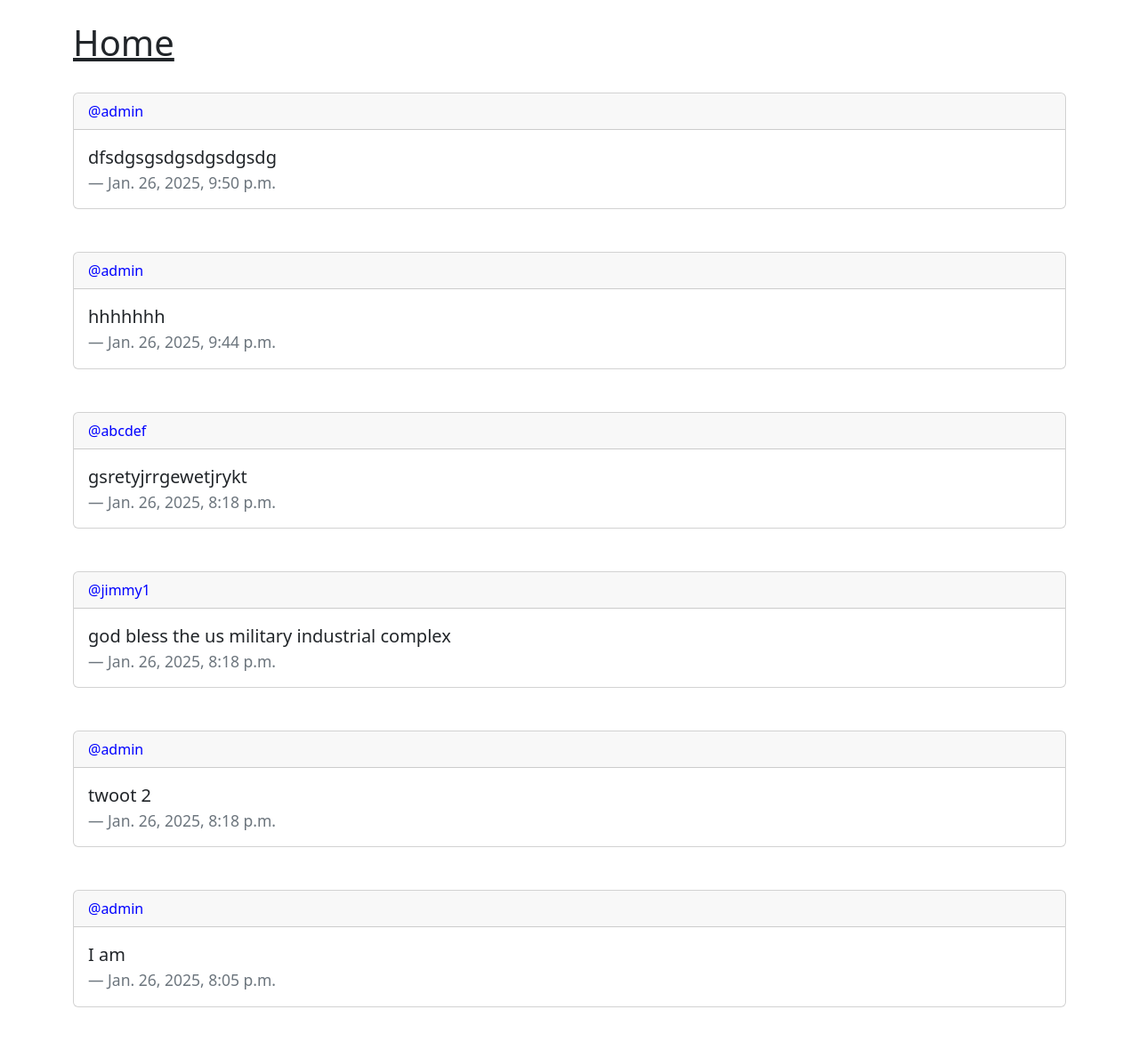
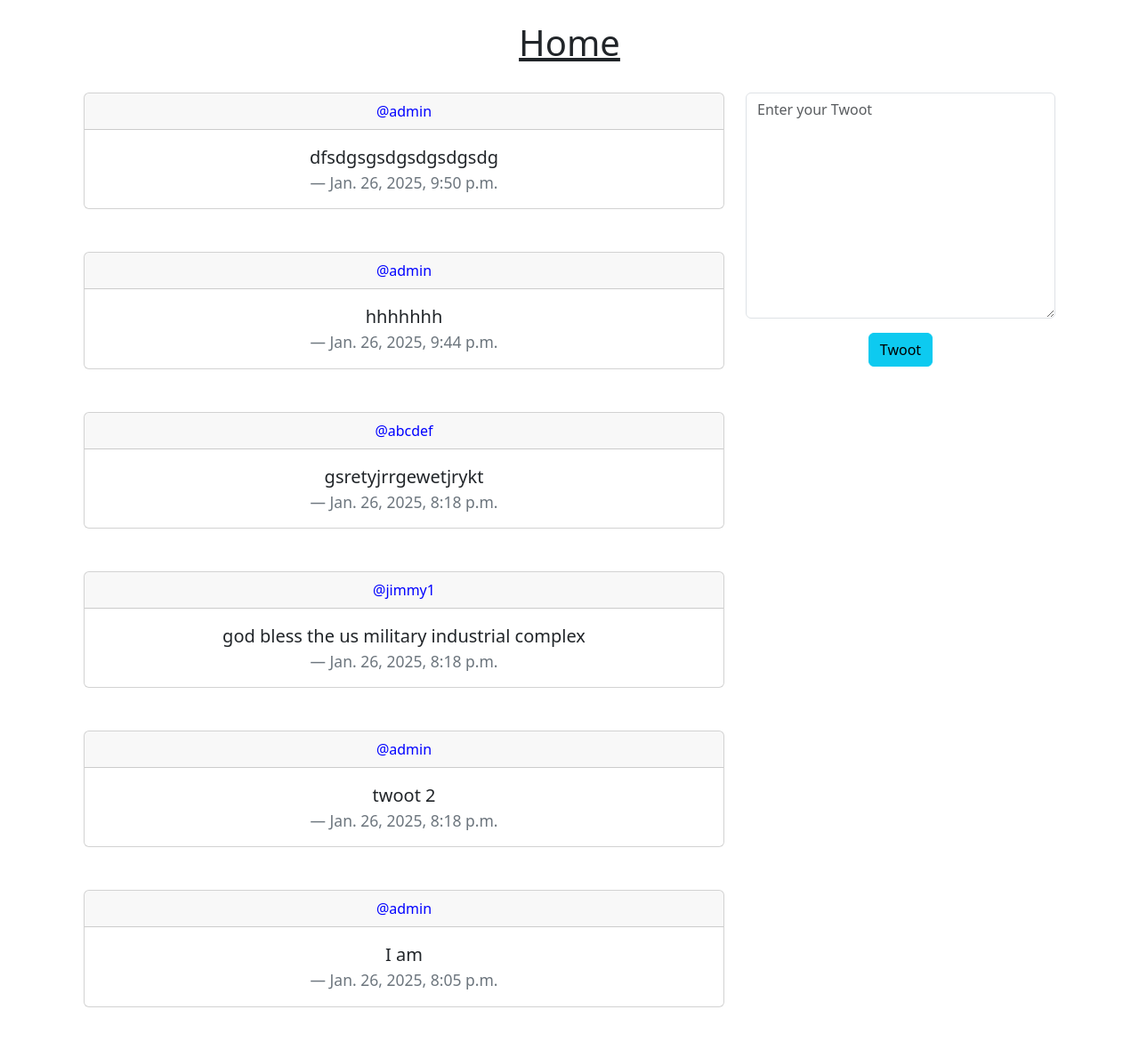
Before and after one commit to hdsjejgh/Twotter, a Django app: page / in a window 1280 px wide. Shown: the part 56-1236 px from the top of the page at 89% size. Run offline with Django 5.2, Linux system fonts and the light colour scheme; a user stored in the database is signed in; data comes from the database, SQL or seed files in the repository; both versions use the stored data as it was after the commit.

Commit message:
lets you make twoots on the website

```diff
--- /dev/null
+++ b/twotter/social/forms.py
@@ -0,0 +1,10 @@
+from django import forms
+from .models import Twoot
+
+class TwootForm(forms.ModelForm): #form for making twoots
+    body = forms.CharField(required=True, widget = forms.widgets.Textarea(
+        attrs={"placeholder":"Enter your Twoot", "class":"form-control"}), #form control class is for bootstrap to work
+        label="")
+    class Meta:
+        model=Twoot #forms makes twoots
+        exclude=("user",) #so you dont have to input user for making twoot
--- a/twotter/social/templates/base.html
+++ b/twotter/social/templates/base.html
@@ -3,7 +3,7 @@
   <head>
     <meta charset="utf-8">
     <meta name="viewport" content="width=device-width, initial-scale=1">
-    <title>Bootstrap demo</title>
+    <title>Twotter</title>
     <link href="https://cdn.jsdelivr.net/npm/bootstrap@5.3.3/dist/css/bootstrap.min.css" rel="stylesheet" integrity="sha384-QWTKZyjpPEjISv5WaRU9OFeRpok6YctnYmDr5pNlyT2bRjXh0JMhjY6hW+ALEwIH" crossorigin="anonymous">
   </head>
   <body>
--- a/twotter/social/templates/home.html
+++ b/twotter/social/templates/home.html
@@ -1,8 +1,11 @@
 {% extends 'base.html' %}
 {% block content %}
 
-<br><h1><u>Home</u></h1><br>
+<br><h1 class="text-center"><u>Home</u></h1><br>
 
+<div class="container text-center">
+    <div class="row">
+        <div class="col-8">
 {% for twoot in twoots %}
 <!--Creates a card for every tweet-->
 <div class="card">
@@ -18,4 +21,17 @@
 </div>
 <br><br>
 {% endfor %}
+        </div>
+    <div class="col-4">
+{% if form %}
+        <form method="POST">
+            {% csrf_token %}
+            {{ form.as_p }} <!--form.as_p renders the form-->
+
+  <button type="submit" class="btn btn-info">Twoot</button>
+        </form>
+{% endif %}
+    </div>
+
+    </div></div>
 {% endblock %}
--- a/twotter/social/views.py
+++ b/twotter/social/views.py
@@ -1,11 +1,24 @@
 from django.shortcuts import render, redirect
 from .models import Profile, Twoot
 from django.contrib import messages
+from .forms import TwootForm
+
 # Create your views here.
 def home(request):
-    if request.user.is_authenticated:
+    if request.user.is_authenticated: #if user logged in
+        form = TwootForm(request.POST or None) #create form
+        if request.method=="POST":
+            if form.is_valid(): #if valid twoot
+                twoot = form.save(commit=False)
+                twoot.user = request.user
+                twoot.save() #add new twoot
+                messages.success(request, ("Twoot Posted")) #show success message
+                return redirect('home')
         twoots = Twoot.objects.all().order_by("-created_at") #gets all twoots ordered newest to oldest
-    return render(request, 'home.html',{"twoots":twoots})
+        return render(request, 'home.html',{"twoots":twoots,"form":form})
+    else: #only show twoots (not form) when user not logged in
+        twoots = Twoot.objects.all().order_by("-created_at") #gets all twoots ordered newest to oldest
+        return render(request, 'home.html', {"twoots": twoots})
 
 def profile_list(request):
     if request.user.is_authenticated: #if user is logged in, go to the profile list page
```
Also changed, not shown: twotter/db.sqlite3.
